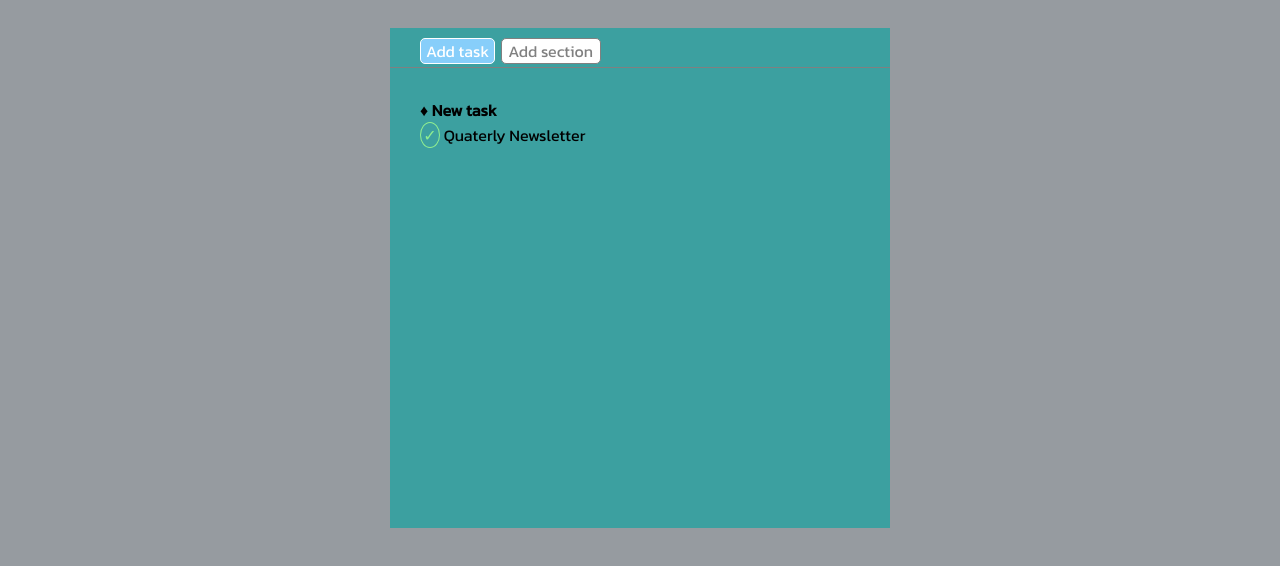
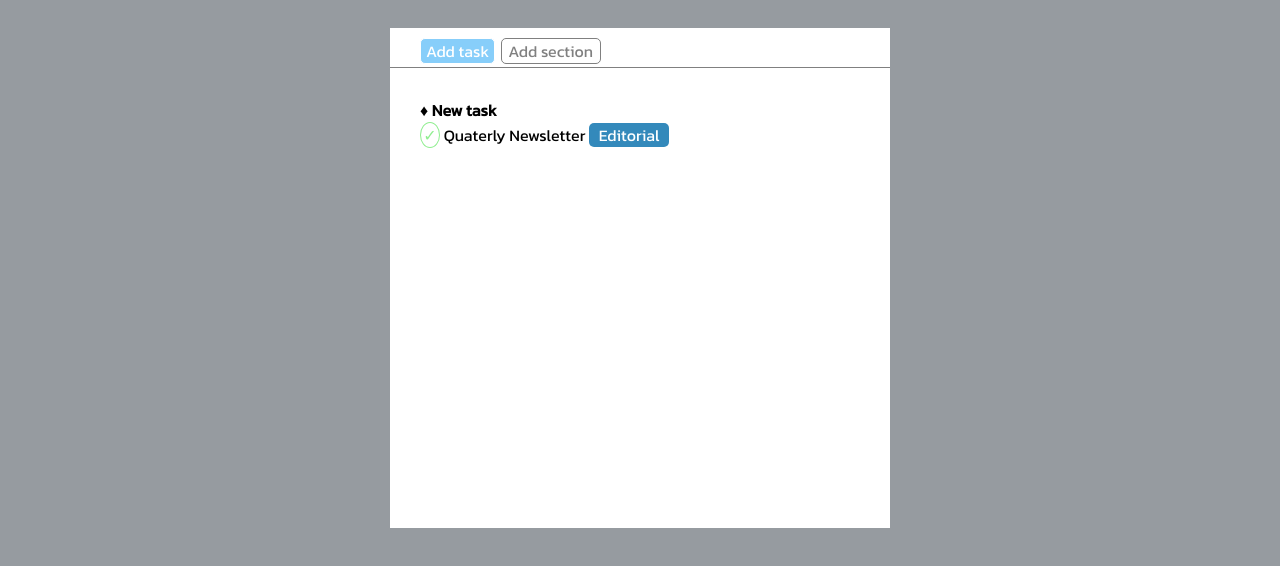
Before and after one commit to cristinagiacobbe/html-css-toboolist, a plain HTML site: page index.html in a window 1280 px wide. Shown: the part 92-658 px from the top of the page. Drawn offline with Linux system fonts and the light colour scheme.

Commit message:
Complete New task

```diff
--- a/index.html
+++ b/index.html
@@ -26,9 +26,13 @@
         </section>
         <section class="new-task">
             <ul>&#9830 <strong>New task</strong></ul>
-               <li><span class="check">&check;</span> Quaterly Newsletter</li>
-
-
+               <li>
+                  <div class="row-list">
+                     <div class="check">&check;</div>
+                     <div class="quaterly">Quaterly Newsletter</div>
+                     <div class="link-editorial">Editorial</div>
+                  </div>
+               </li>
         </section>
 
 
--- a/style.css
+++ b/style.css
@@ -21,7 +21,7 @@ header{
 .debug .container{
     width: 500px;
     height: 500px;
-    background-color: rgb(60, 160, 160);
+    background-color: white;
 }
 
 /* #end utility region */
@@ -72,6 +72,9 @@ header{
 li{
     list-style-type: none;
 }
+.row list{
+    display: inline-block;
+}
 .check{
     display:inline-block;
     width: 20px;
@@ -80,3 +83,14 @@ li{
     color: lightgreen;
     text-align: center;
 }
+.quaterly{
+    display: inline-block;
+}
+.link-editorial{
+    display: inline-block;
+    width: 80px;
+    text-align: center;
+    background-color: rgb(51, 137, 187);
+    color: white;
+    border-radius: 5px;
+}
```
